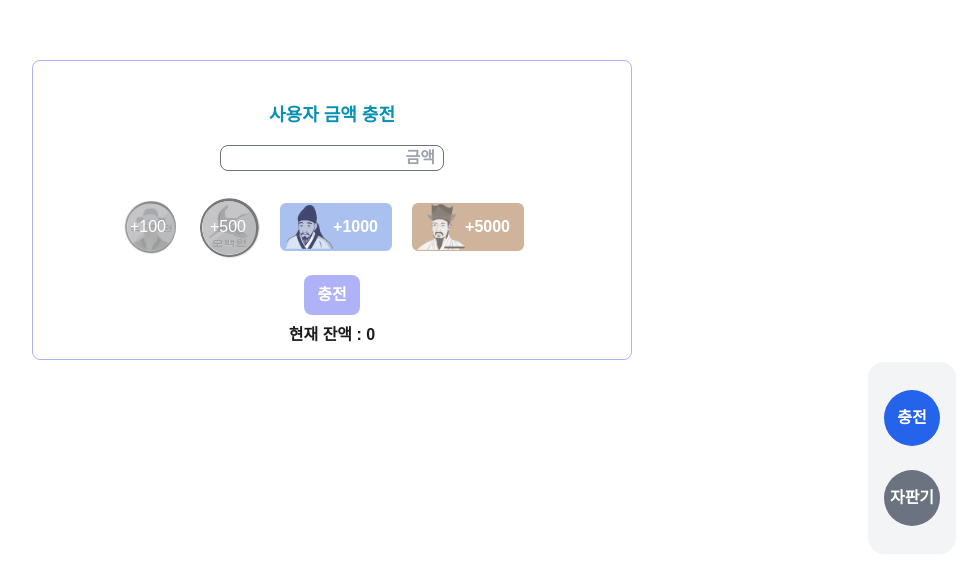
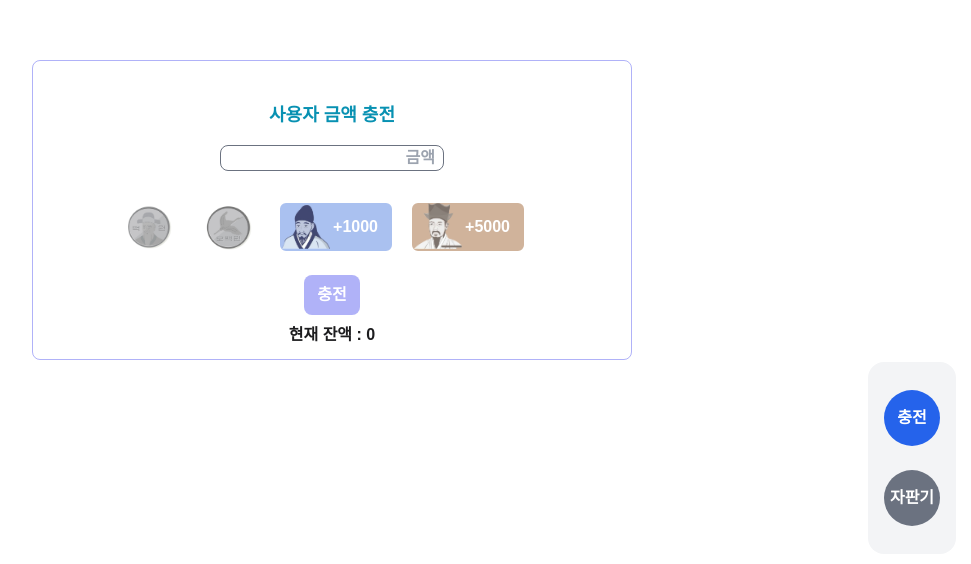
Before and after one commit to hak-joo/vending-machine, a React (Vite) app: page /charge in a window 1280 px wide. Shown: the part 190-754 px from the top of the page, without its empty margins (308-1279 px from the left). Built offline with nearby package versions, Linux system fonts and the light colour scheme; a web font is replaced by a local one.

Commit message:
Style: 동전 버튼 background 이미지 대체 #38

```diff
--- a/src/components/CommanBtn/datas.ts
+++ b/src/components/CommanBtn/datas.ts
@@ -1,7 +1,7 @@
 import { cva } from 'class-variance-authority';
 
 export const ButtonVariants = cva(
-  `text-center p-1 font-bold w-full h-full ease-in duration-100 flex items-center justify-center`,
+  `text-center p-1 font-bold w-full h-full ease-in duration-100 flex items-center justify-center relative`,
   {
     variants: {
       bgColor: {
--- a/src/components/MoneyBtnList/MoneyBtnList.tsx
+++ b/src/components/MoneyBtnList/MoneyBtnList.tsx
@@ -12,18 +12,17 @@ function MoneyBtnList({ checkUserMoney, onIncreaseMoney }: MoneyBtnListType) {
   const [user, setUser] = useAtom(userAtom);
   const moneyList = chargeMoneyList.map((moneyBtn, index) => {
     const disabled = user.money < moneyBtn.money;
-    var moneyImg = <></>;
+    const imgBtnClassName =
+      moneyBtn.money < 1000 ? 'absolute' : 'absolute bottom-0 left-0';
 
-    if (moneyBtn.money >= 1000) {
-      moneyImg = (
+    const moneyImg = (
       <img
         src={moneyBtn.imgUrl}
         width={48}
         height={48}
-          className="inline-block"
+        className={imgBtnClassName}
       />
     );
-    }
 
     return checkUserMoney ? (
       <CommonBtn
@@ -38,8 +37,8 @@ function MoneyBtnList({ checkUserMoney, onIncreaseMoney }: MoneyBtnListType) {
           'X'
         ) : (
           <>
+            <span className="z-50">{moneyBtn.money}</span>
             {moneyImg}
-            {moneyBtn.money}
           </>
         )}
       </CommonBtn>
@@ -52,8 +51,8 @@ function MoneyBtnList({ checkUserMoney, onIncreaseMoney }: MoneyBtnListType) {
         }}
       >
         <>
+          {'+' + moneyBtn.money}
           {moneyImg}
-          {'+' + moneyBtn.money}
         </>
       </CommonBtn>
     );
--- a/src/components/MoneyBtnList/data.ts
+++ b/src/components/MoneyBtnList/data.ts
@@ -9,8 +9,7 @@ export const chargeMoneyList: ChargeMoneyType[] = [
     textColor: 'white',
     shape: 'circle',
     textAlign: 'center',
-    additionalClass:
-      "w-14 h-14 mt-1 mr-5 bg-[url('./src/assets/money100.png')] bg-cover font-normal",
+    additionalClass: 'w-14 h-14 mt-1 mr-5 font-normal',
   },
   {
     money: 500,
@@ -18,8 +17,7 @@ export const chargeMoneyList: ChargeMoneyType[] = [
     textColor: 'white',
     shape: 'circle',
     textAlign: 'center',
-    additionalClass:
-      "w-16 h-16 mr-5 bg-[url('./src/assets/money500.png')] bg-cover font-normal",
+    additionalClass: 'w-16 h-16 mr-5 font-normal',
   },
   {
     money: 1000,
```
Lines whose indentation alone changed are shown as unchanged.
